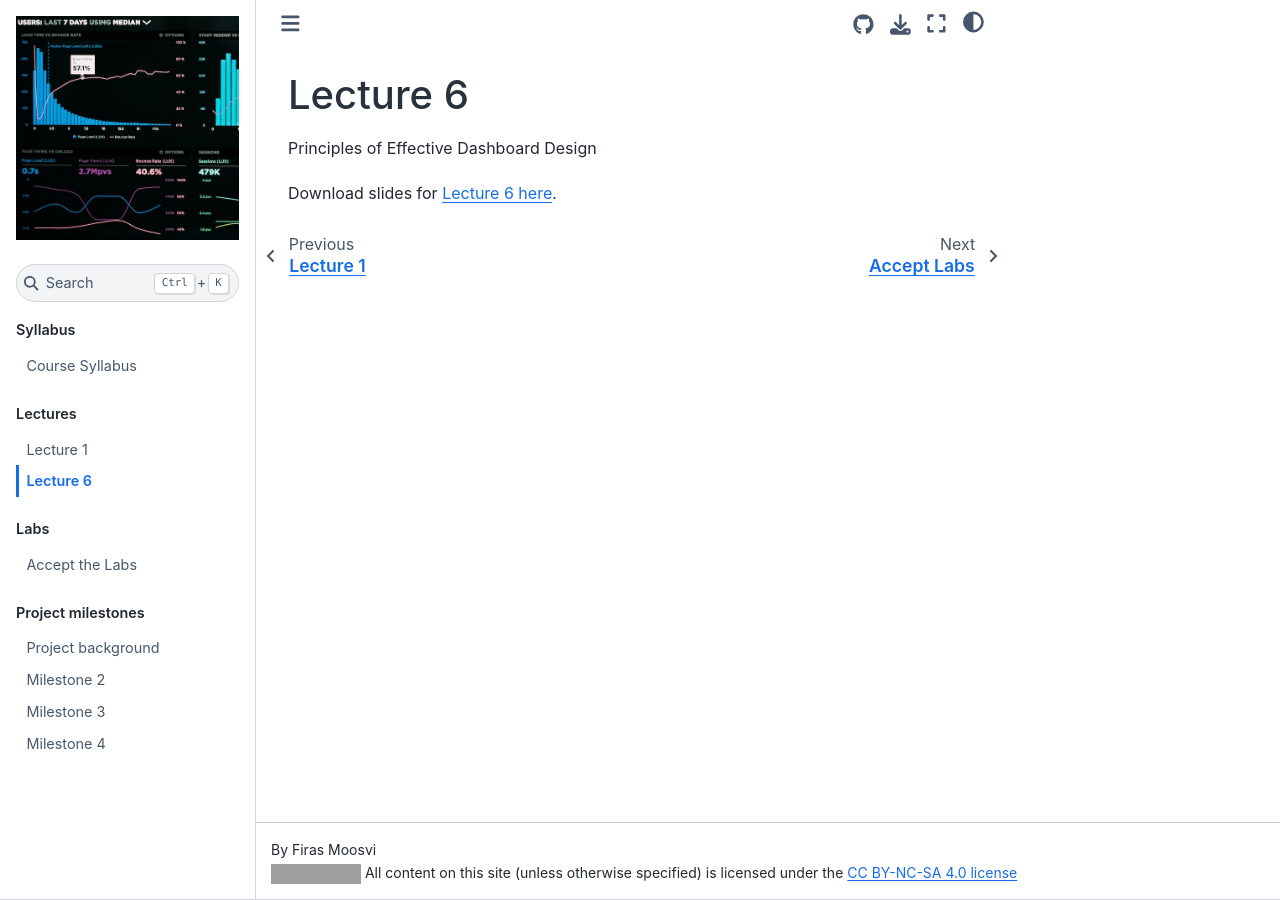
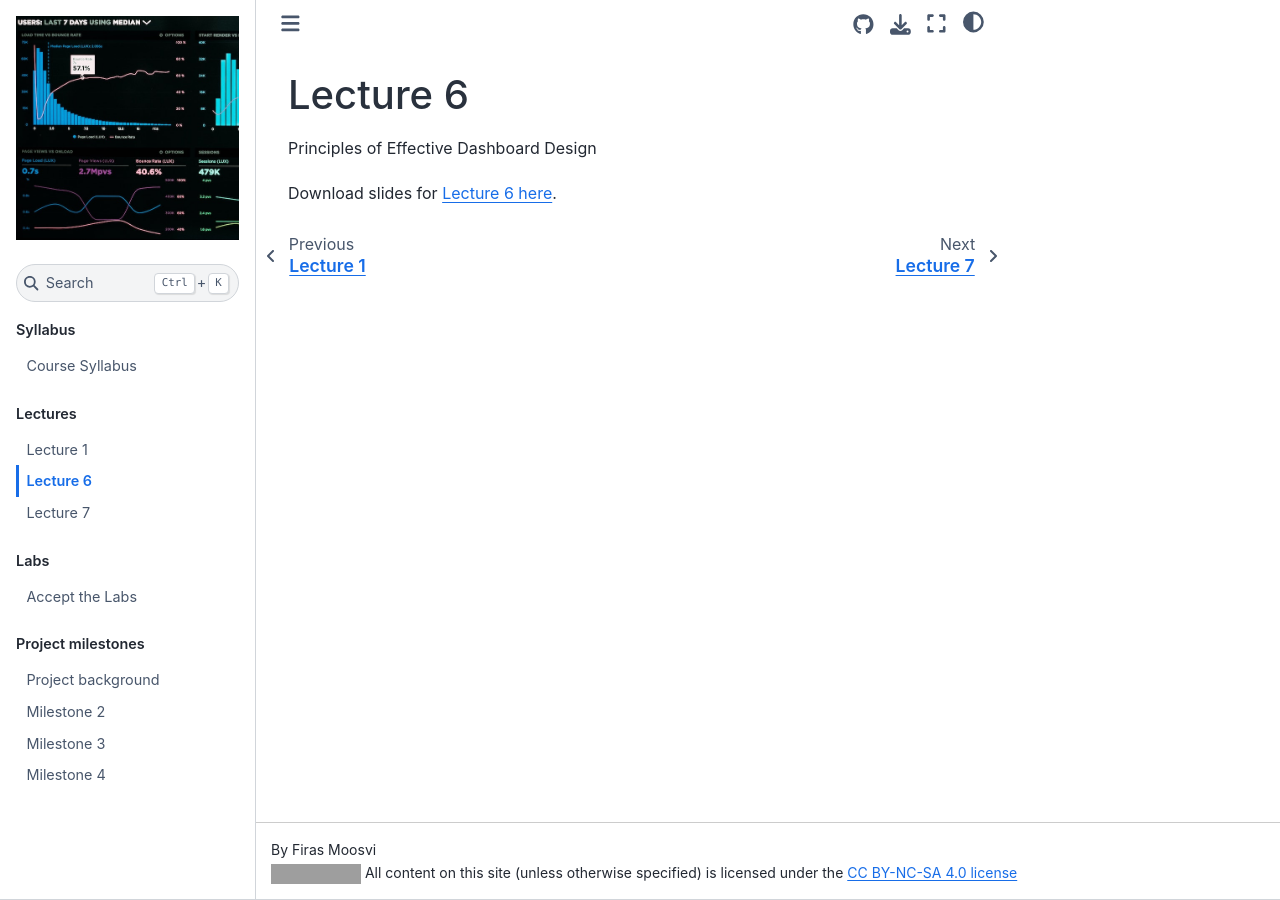
Before and after one commit to ubco-cmps/data551_course, a Jupyter Book: the page built from class/Lecture6.md, in a window 1280 px wide. Built offline with Jupyter Book 1.0.4 settings and Sphinx 7.4.7 and the Sphinx Book theme 1.1.4, drawn with Linux system fonts in a browser that asks for light colours; pages that are not in the unit, such as notebooks, are missing from menus; some of the changed lines change nothing that is shown; grey boxes are pictures that could not be loaded.

Commit message:
add lec8

```diff
--- a/_toc.yml
+++ b/_toc.yml
@@ -18,12 +18,16 @@
       title: Lecture 5
     - file: class/Lecture6
       title: Lecture 6
+    - file: class/Lecture7
+      title: Lecture 7
+    - file: class/Lecture8
+      title: Lecture 7
     - file: class/6-linking-plots_deployment
       title: Notes - Linking Plots
     - file: class/7-tables-styling-performance
-      title: Lecture 7
+      title: Notes - Tables, Styling, Performance
     - file: class/8-notebook-interactivity
-      title: Lecture 8
+      title: Notes - Notebook Interactivity
 
 - part: Labs
   chapters:
```
